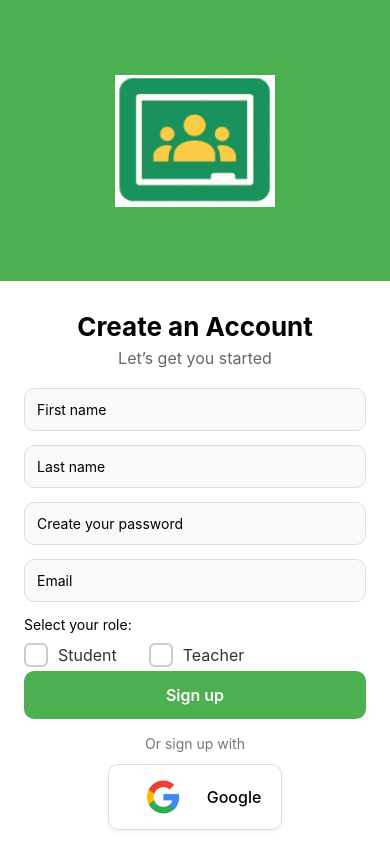
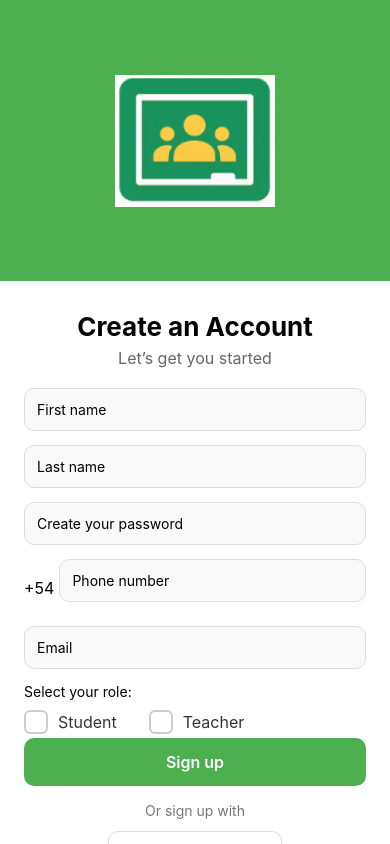
Before and after one commit to ClassConnect-2025C1/ClassConnect-FrontEnd, a React Native app: screen /Register in a window 390 px wide. Built offline with nearby package versions, Linux system fonts and the light colour scheme; what expo-web-browser would draw is missing.

Commit message:
Add PinScreen

```diff
--- a/src/navigation/AuthStack.tsx
+++ b/src/navigation/AuthStack.tsx
@@ -5,6 +5,7 @@ import RegisterScreen from '../screens/RegisterScreen';
 import StartScreen from '../screens/StartScreen';
 import ProfileScreen from '../screens/ProfileScreen';
 import LocationScreen from '../screens/LocationScreen';
+import PinScreen from '../screens/PinScreen';
 
 import StudentCoursesScreen from '../screens/student/StudentCoursesScreen';
 import StudentAvailableCoursesScrenn from '../screens/student/StudentAvailableCoursesScrenn';
@@ -27,6 +28,8 @@ const AuthStack = () => (
     <Stack.Screen name="Login" component={LoginScreen} />
     <Stack.Screen name="Register" component={RegisterScreen} />
     <Stack.Screen name="Location" component={LocationScreen} />
+    <Stack.Screen name="PinScreen" component={PinScreen} />
+
     <Stack.Screen name="Profile" component={ProfileScreen} />
 
     <Stack.Screen name="StudentCourses" component={StudentCoursesScreen} />
--- a/src/screens/LocationScreen.jsx
+++ b/src/screens/LocationScreen.jsx
@@ -10,7 +10,7 @@ const LocationScreen = () => {
   const [location] = useState(null);
   const navigation = useNavigation();
   const route = useRoute();
-  const { userId } = route.params;
+  const { userId, phoneNumber } = route.params;
   const [address, setAddress] = useState(null);
 
   const [permissionRequested, setPermissionRequested] = useState(false);
@@ -58,6 +58,7 @@ const LocationScreen = () => {
       setCountry(country || 'Unknown');
       setAddress(fullAddress);
       updateUserLocation(fullAddress);
+      navigation.navigate('PinScreen', { userId, phoneNumber });
     } catch (error) {
       console.error('Error getting address:', error);
       alert('Could not fetch location. Please try again later.');
@@ -125,7 +126,7 @@ const LocationScreen = () => {
               <Text style={styles.address}>Location: {address}</Text>
               <Button
                 title="Continue"
-                onPress={() => navigation.navigate('Login')}
+                onPress={() => navigation.navigate('PinScreen')}
                 color="#4CAF50"
               />
             </>
--- /dev/null
+++ b/src/screens/PinScreen.tsx
@@ -0,0 +1,139 @@
+import React, { useState } from 'react';
+import {
+  View,
+  Text,
+  TextInput,
+  TouchableOpacity,
+  StyleSheet,
+  Alert,
+} from 'react-native';
+import axios from 'axios';
+import { useNavigation, useRoute } from '@react-navigation/native';
+
+const PinScreen = () => {
+  const [pin, setPin] = useState('');
+  const [loading, setLoading] = useState(false);
+  const navigation = useNavigation();
+  const route = useRoute();
+  const { userId } = route.params;
+
+  const verifyPin = async () => {
+    try {
+      setLoading(true);
+      const response = await axios.post(
+        `http://0.0.0.0:7999/api/auth/verify-pin`,
+        {
+          userId,
+          pin,
+        },
+      );
+
+      if (response.status === 200) {
+        navigation.navigate('Login');
+      } else {
+        Alert.alert('Invalid PIN', 'Please try again.');
+      }
+    } catch (error) {
+      console.error('Error verifying PIN:', error);
+      Alert.alert('Invalid PIN', 'Please try again.');
+    } finally {
+      setLoading(false);
+    }
+  };
+
+  const resendPin = async () => {
+    try {
+      const response = await axios.post(
+        `http://0.0.0.0:7999/api/auth/resend-pin`,
+        {
+          userId,
+        },
+      );
+
+      if (response.status === 200) {
+        Alert.alert('PIN Sent', 'A new PIN has been sent to your number.');
+      }
+    } catch (error) {
+      console.error('Error resending PIN:', error);
+      Alert.alert('Error', 'Could not resend PIN. Please try again.');
+    }
+  };
+
+  return (
+    <View style={styles.container}>
+      <Text style={styles.title}>Enter your verification code</Text>
+      <TextInput
+        style={styles.input}
+        placeholder="Enter PIN"
+        keyboardType="number-pad"
+        value={pin}
+        onChangeText={setPin}
+        maxLength={6}
+      />
+
+      <TouchableOpacity
+        style={styles.verifyButton}
+        onPress={verifyPin}
+        disabled={loading}
+      >
+        <Text style={styles.buttonText}>
+          {loading ? 'Verifying...' : 'Verify'}
+        </Text>
+      </TouchableOpacity>
+
+      <TouchableOpacity style={styles.resendButton} onPress={resendPin}>
+        <Text style={styles.resendText}>Resend Code</Text>
+      </TouchableOpacity>
+    </View>
+  );
+};
+
+const styles = StyleSheet.create({
+  container: {
+    flex: 1,
+    justifyContent: 'center',
+    alignItems: 'center',
+    backgroundColor: '#FFFFFF',
+    padding: 20,
+  },
+  title: {
+    fontSize: 22,
+    fontWeight: 'bold',
+    color: '#4CAF50',
+    marginBottom: 30,
+    textAlign: 'center',
+  },
+  input: {
+    width: '80%',
+    borderColor: '#CCCCCC',
+    borderWidth: 1,
+    borderRadius: 10,
+    paddingHorizontal: 15,
+    paddingVertical: 12,
+    fontSize: 18,
+    marginBottom: 20,
+    textAlign: 'center',
+  },
+  verifyButton: {
+    backgroundColor: '#4CAF50',
+    paddingVertical: 12,
+    paddingHorizontal: 30,
+    borderRadius: 10,
+    alignItems: 'center',
+    marginBottom: 15,
+  },
+  resendButton: {
+    paddingVertical: 10,
+  },
+  resendText: {
+    color: '#2196F3',
+    fontSize: 16,
+    textDecorationLine: 'underline',
+  },
+  buttonText: {
+    color: '#fff',
+    fontSize: 16,
+  },
+});
+
+export default PinScreen;
--- a/src/screens/ProfileScreen.jsx
+++ b/src/screens/ProfileScreen.jsx
@@ -22,6 +22,8 @@ const ProfileScreen = () => {
   const [location, setLocation] = useState(null);
   const [role, setRole] = useState(null);
   const [bio, setBio] = useState('');
+  const [phoneNumber, setPhoneNumber] = useState('');
+
   const [userImage, setUserImage] = useState(null);
 
   const [showModal, setShowModal] = useState(false);
@@ -56,6 +58,7 @@ const ProfileScreen = () => {
             setUserImage(userProfile.photo || null);
             setLocation(userProfile.location || null);
             setRole(userProfile.role || null);
+            setPhoneNumber(userProfile.phone_number || '');
           } else {
             setFirstName('No Name');
             setLastName('No Last Name');
@@ -101,10 +104,12 @@ const ProfileScreen = () => {
       !firstName ||
       !lastName ||
       firstName.length < 2 ||
-      lastName.length < 2
+      lastName.length < 2 ||
+      !phone_number.startsWith('+54') ||
+      phone_number.length < 12
     ) {
       setModalMessage(
-        'The only field that can be empty is the bio.  please fill in the rest with at least 2 letters.',
+        'The only field that can be empty is the bio.  please fill all fields.',
       );
       setShowModal(true);
       return;
--- a/src/screens/RegisterScreen.tsx
+++ b/src/screens/RegisterScreen.tsx
@@ -22,6 +22,7 @@ const RegisterScreen = () => {
   const [firstName, setFirstName] = useState('');
   const [lastName, setLastName] = useState('');
   const [email, setEmail] = useState('');
+  const [phone, setPhone] = useState('');
   const [password, setPassword] = useState('');
   const [location, setLocation] = useState(null);
   const [selectedRole, setSelectedRole] = useState('');
@@ -34,6 +35,7 @@ const RegisterScreen = () => {
     lastName: '',
     email: '',
     password: '',
+    phone: '',
   });
 
   const handleRegister = async () => {
@@ -80,6 +82,7 @@ const RegisterScreen = () => {
           email,
           password,
           role: selectedRole,
+          phone: phone,
         }),
       });
       const data = await response.json();
@@ -185,6 +188,35 @@ const RegisterScreen = () => {
             {errors.password && (
               <Text style={styles.errorText}>{errors.password}</Text>
             )}
+
+            <View
+              style={{
+                flexDirection: 'row',
+                alignItems: 'center',
+                marginBottom: 10,
+              }}
+            >
+              <Text style={{ fontSize: 16, marginRight: 5 }}>+54</Text>
+              <TextInput
+                placeholder="Phone number"
+                style={[styles.input, { flex: 1 }]}
+                keyboardType="numeric"
+                value={phone.replace('+54', '')}
+                onChangeText={(text) => {
+                  const fullNumber = '+54' + text;
+                  setPhone(fullNumber);
+
+                  if (text.trim() === '' || fullNumber.length < 12) {
+                    setErrors((prev) => ({
+                      ...prev,
+                      phone: 'Phone number is invalid',
+                    }));
+                  } else {
+                    setErrors((prev) => ({ ...prev, phone: '' }));
+                  }
+                }}
+              />
+            </View>
 
             <TextInput
               placeholder="Email"
```
